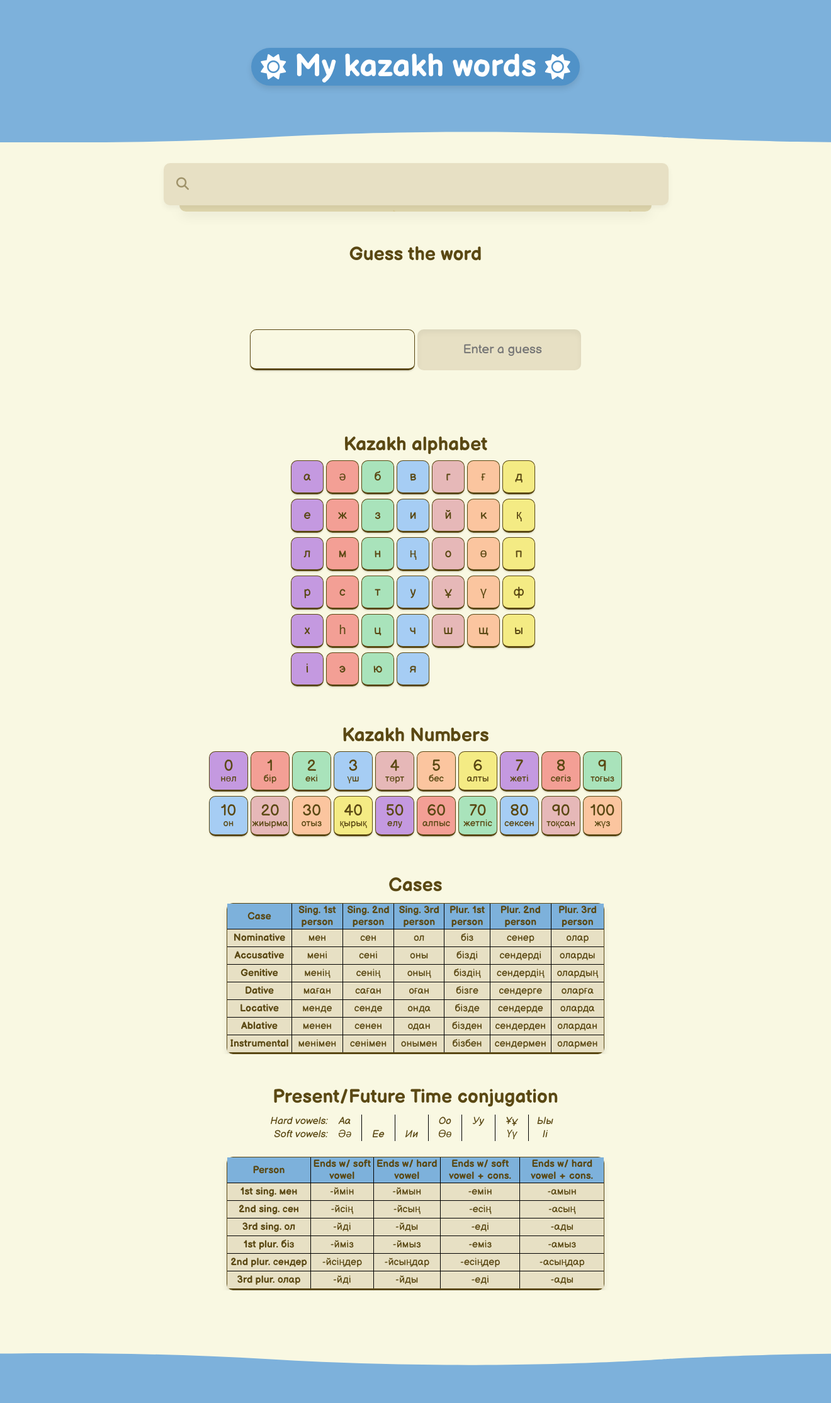
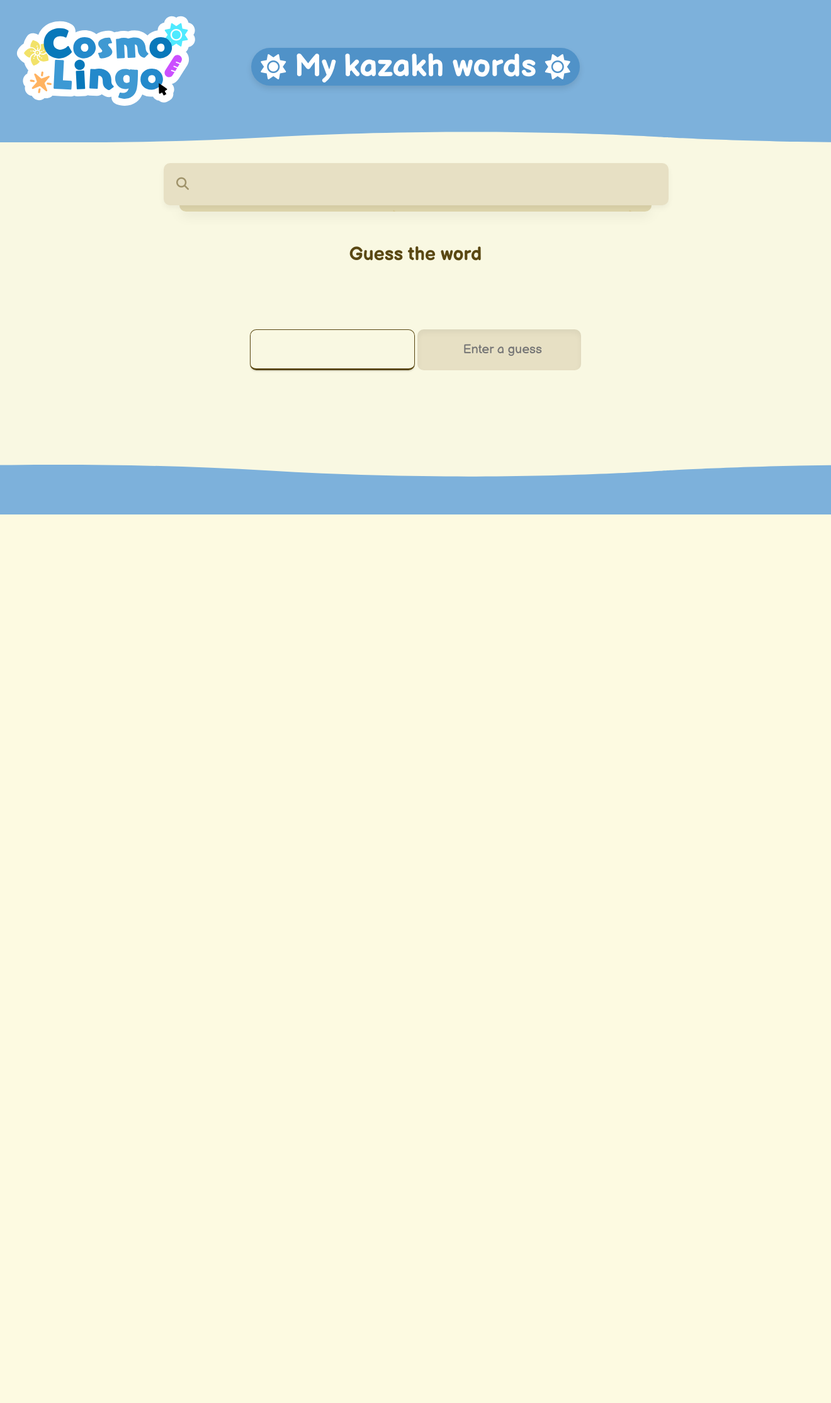
Before and after one commit to cosmolingo/cosmolingo.github.io, a PHP site: page / in a window 1320 px wide; the page is wider, and only the part inside the window is pictured. Shown: that part at 63% size. After the commit the page ends 817 px from the top of that part, so only its background shows below. Run offline with PHP 8.4, Linux system fonts and the light colour scheme; some libraries are stand-ins or nearby versions; some web fonts are replaced.

Commit message:
first try to move sections to separate html files

```diff
--- a/index.html
+++ b/index.html
@@ -14,11 +14,11 @@
     <script src="https://kit.fontawesome.com/1c5060d9dc.js" crossorigin="anonymous"></script>
 </head>
 <body>
-    <!--
+
     <div id="logo_div">
         <img id="logo" src="logo.svg" alt="logo">
     </div>
-    -->
+
     <div id="wave_top">
         <svg viewBox="0 0 1000 150" preserveAspectRatio="none" style="height: 100%; width: 100%;">
           <path d="M1000,101.71c0,0-106.81-108.65-238.66,0s-261.34,0-261.34,0s-106.81-108.65-238.66,0S0,101.71,0,101.71V0h1000 V101.71z" style="stroke: none;fill: #f2e269;"></path>
@@ -41,167 +41,9 @@
         <input id="guess_input" type="text" placeholder="Enter a guess" autofocus>
         <p id="guess_result"></p>
     </div>
-    <div id="letters_div">
-        <h2>Kazakh alphabet</h2>
-    </div>
-    <div id="numbers_div">
-        <h2>Kazakh Numbers</h2>
-    </div>
-    <h2>Cases</h2>
-    <div id="cases_div">
-        <table id="cases">
-            <tr>
-                <th>Case</th>
-                <th>Sing. 1st person</th>
-                <th>Sing. 2nd person</th>
-                <th>Sing. 3rd person</th>
-                <th>Plur. 1st person</th>
-                <th>Plur. 2nd person</th>
-                <th>Plur. 3rd person</th>
-            </tr>
-            <tr>
-                <td>Nominative</td>
-                <td>мен</td>
-                <td>сен</td>
-                <td>ол</td>
-                <td>біз</td>
-                <td>сенер</td>
-                <td>олар</td>
-            </tr>
-            <tr>
-                <td>Accusative</td>
-                <td>мені</td>
-                <td>сені</td>
-                <td>оны</td>
-                <td>бізді</td>
-                <td>сендерді</td>
-                <td>оларды</td>
-            </tr>
-            <tr>
-                <td>Genitive</td>
-                <td>менің</td>
-                <td>сенің</td>
-                <td>оның</td>
-                <td>біздің</td>
-                <td>сендердің</td>
-                <td>олардың</td>
-            </tr>
-            <tr>
-                <td>Dative</td>
-                <td>маған</td>
-                <td>саған</td>
-                <td>оған</td>
-                <td>бізге</td>
-                <td>сендерге</td>
-                <td>оларға</td>
-            </tr>
-            <tr>
-                <td>Locative</td>
-                <td>менде</td>
-                <td>сенде</td>
-                <td>онда</td>
-                <td>бізде</td>
-                <td>сендерде</td>
-                <td>оларда</td>
-            </tr>
-            <tr>
-                <td>Ablative</td>
-                <td>менен</td>
-                <td>сенен</td>
-                <td>одан</td>
-                <td>бізден</td>
-                <td>сендерден</td>
-                <td>олардан</td>
-            </tr>
-            <tr>
-                <td>Instrumental</td>
-                <td>менімен</td>
-                <td>сенімен</td>
-                <td>онымен</td>
-                <td>бізбен</td>
-                <td>сендермен</td>
-                <td>олармен</td>
-            </tr>
-        </table>
-    </div>
 
-    <h2>Present/Future Time conjugation</h2>
-    <table id="vowels_table">
-        <tr>
-            <td>Hard vowels:</td>
-            <td>Аа</td>
-            <td></td>
-            <td></td>
-            <td>Оо</td>
-            <td>Уу</td>
-            <td>Ұұ</td>
-            <td>Ыы</td>
-        </tr>
-        <tr>
-            <td>Soft vowels:</td>
-            <td>Әә</td>
-            <td>Ее</td>
-            <td>Ии</td>
-            <td>Өө</td>
-            <td></td>
-            <td>Үү</td>
-            <td>Іі</td>
-        </tr>
-    </table>
-    <div id="verb_div">
-        <table id="verb">
-            <tr>
-                <th>Person</th>
-                <th>Ends w/ soft vowel</th>
-                <th>Ends w/ hard vowel</th>
-                <th>Ends w/ soft vowel + cons.</th>
-                <th>Ends w/ hard vowel + cons.</th>
-            </tr>
-            <tr>
-                <td>1st sing. мен</td>
-                <td>-ймін</td>
-                <td>-ймын</td>
-                <td>-емін</td>
-                <td>-амын</td>
-            </tr>
-            <tr>
-                <td>2nd sing. сен</td>
-                <td>-йсің</td>
-                <td>-йсың</td>
-                <td>-есің</td>
-                <td>-асың</td>
-            </tr>
-            <tr>
-                <td>3rd sing. ол</td>
-                <td>-йді</td>
-                <td>-йды</td>
-                <td>-еді</td>
-                <td>-ады</td>
-            </tr>
-            <tr>
-                <td>1st plur. біз</td>
-                <td>-йміз</td>
-                <td>-ймыз</td>
-                <td>-еміз</td>
-                <td>-амыз</td>
-            </tr>
-            <tr>
-                <td>2nd plur. сендер</td>
-                <td>-йсіңдер</td>
-                <td>-йсыңдар</td>
-                <td>-есіңдер</td>
-                <td>-асыңдар</td>
-            </tr>
-            <tr>
-                <td>3rd plur. олар</td>
-                <td>-йді</td>
-                <td>-йды</td>
-                <td>-еді</td>
-                <td>-ады</td>
-            </tr>
-        </table>
-    </div>
 
+    <div id="grammar"></div>
 
     <div id="wave_bottom">
         <svg viewBox="0 0 1000 150" preserveAspectRatio="none" style="height: 100%; width: 100%;">
--- a/script.js
+++ b/script.js
@@ -51,6 +51,18 @@
     $('#wave_top path').attr('style','stroke: none;fill: '+colors[lang][0]+';');
     $('#wave_bottom path').attr('style','stroke: none;fill: '+colors[lang][0]+';');
     $('#title').html(titles[lang]);
+    //Populate grammar section based on language
+    switch(lang){
+        case 0://kazakh
+            var sections = ['kazakh/alphabet.html','kazakh/numbers.html','kazakh/cases.html','kazakh/tenses.html'];
+            break;
+    }
+    for (var i = 0; i < sections.length; i++){
+        var url = base_url + '/' + sections[i];
+        $.get({url: url,cache: false}).then(function(data) {
+            $('#grammar').append(data);
+        });
+    }
     //Get word list and populate words section
     var url = base_url + "/words.txt";
     $.get({url: url,cache: false}).then(function(data) {
--- /dev/null
+++ b/sections/kazakh/alphabet.html
@@ -0,0 +1,3 @@
+<div id="letters_div">
+    <h2>Kazakh alphabet</h2>
+</div>
--- a/style.css
+++ b/style.css
@@ -25,21 +25,9 @@
     font-family: "Balsamiq Sans", "Single Day", sans-serif !important;
 }
 
-@keyframes bob_logo {
-    0% {
-        transform: translateY(0);
-    }
-    50% {
-        transform: translateY(-15px);
-    }
-    100% {
-        transform: translateY(0);
-    }
-}
 
 #logo{
     height:150px;
-    animation: bob_logo 3s ease-in-out  0.25s infinite;
 }
 
 #logo_div{
@@ -47,8 +35,8 @@
     width: 100%;
     height: 200px;
     position: absolute;
-    left:50px;
-    top:50px;
+    left:25px;
+    top:25px;
 }
 
 #wave_top,#wave_bottom{
--- a/words.txt
+++ b/words.txt
@@ -141,3 +141,4 @@
 v:-:graduate:-:-:졸업하
 v:-:take a break from school:-:-:휴학하다
 n:-:entrance:-:-:입구
+n:мұрын:nose:nez:нос::
```
Also changed, not shown: sections/kazakh/tenses.html (added, +76 -0 lines), logo.svg, logo_old.svg (added), sections/kazakh/cases.html (added), sections/kazakh/numbers.html (added).
